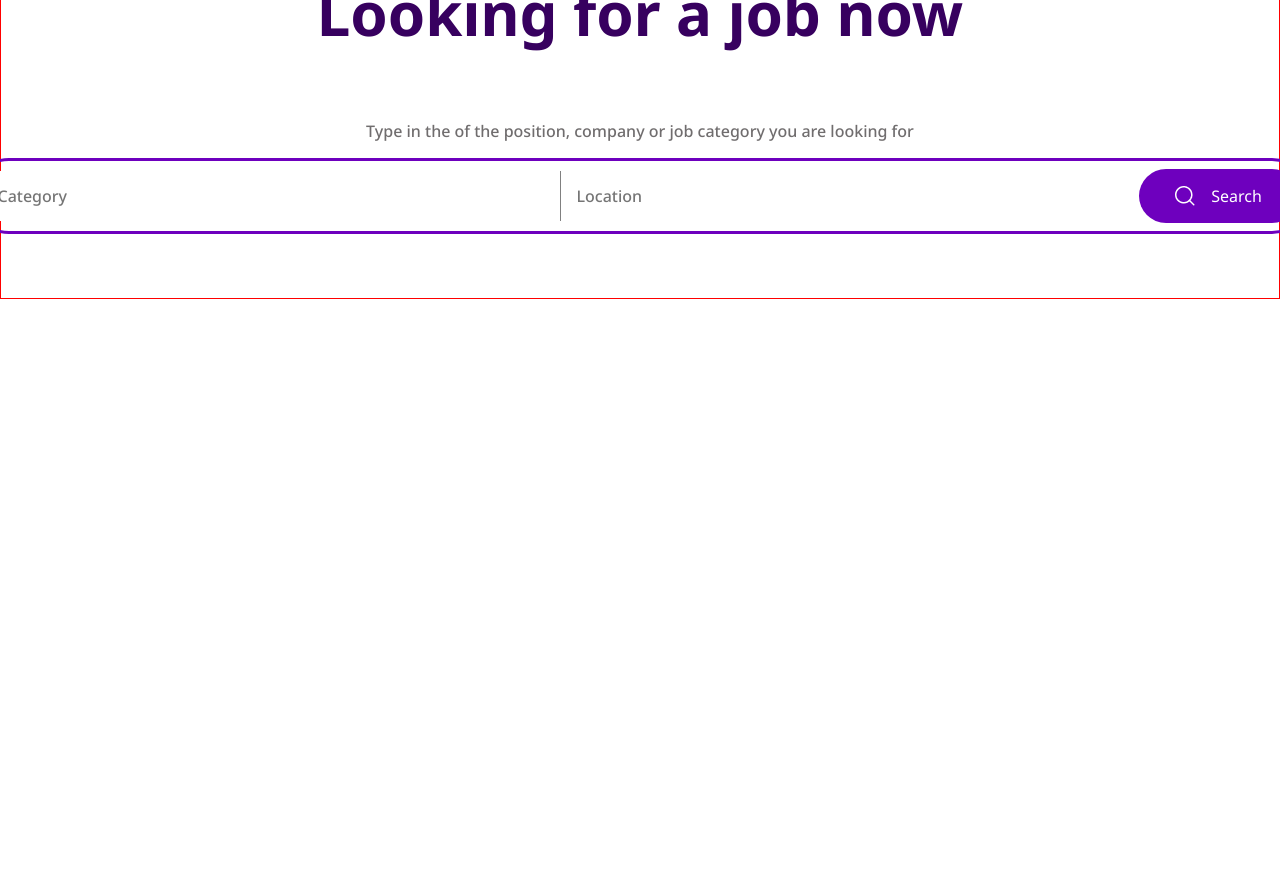
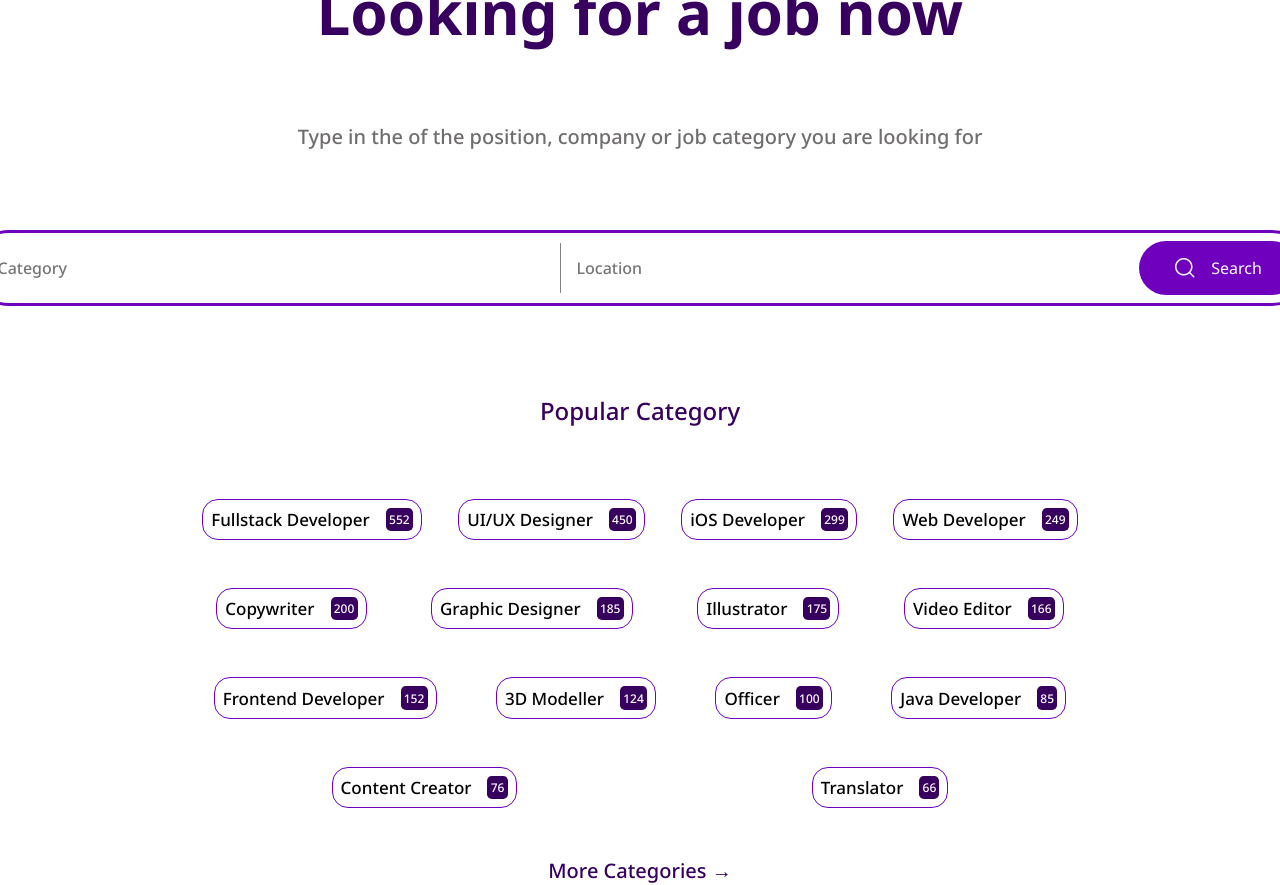
Before and after one commit to guvenfazli/Job-Seeker, a React (Create React App) app in the folder job-finder/: page / in a window 1280 px wide. Shown: the part 2500-3385 px from the top of the page. Before the commit the page ends 2799 px from the top, so only its background shows below. Built offline with nearby package versions, Linux system fonts and the light colour scheme.

Commit message:
Popular tags are done

```diff
--- a/job-finder/src/Components/JobSearch/jobsearch.module.css
+++ b/job-finder/src/Components/JobSearch/jobsearch.module.css
@@ -6,7 +6,6 @@
   align-items: center;
   justify-content: flex-start;
   font-family: "Noto Sans", sans-serif;
-  border: 1px solid red;
   padding: 4rem 0rem;
 }
 
@@ -18,8 +17,9 @@
 
 .jobSearch p{
   color: #706D6E;
-  font-size: 16px;
+  font-size: 20px;
   font-weight: 500;
+  margin-bottom: 5rem;
 }
 
 .searchBars{
--- /dev/null
+++ b/job-finder/src/Components/Popular/Popular.jsx
@@ -0,0 +1,16 @@
+import classes from "./popular.module.css"
+import Tags from "./Tags/Tags"
+import { populerList } from "../../Datas/data"
+
+export default function Popular() {
+  return (
+    <section className={classes.popular}>
+      <p className={classes.title}>Popular Category</p>
+      <div className={classes.tagList}>
+        {populerList.map((row) => <Tags key={row.title} jobs={row.jobs} tags={row.title} />)}
+
+      </div>
+      <button style={{fontSize: "20px", border: "none"}}>More Categories &rarr;</button>
+    </section>
+  )
+}
--- /dev/null
+++ b/job-finder/src/Components/Popular/Tags/Tags.jsx
@@ -0,0 +1,13 @@
+import classes from "./tags.module.css"
+
+export default function Tags({ tags, jobs }) {
+  return (
+    <button className={classes.tag}>
+      <p>
+        {tags}
+
+      </p>
+      <span className={classes.job}>{jobs}</span>
+    </button>
+  )
+}
--- /dev/null
+++ b/job-finder/src/Components/Popular/Tags/tags.module.css
@@ -0,0 +1,38 @@
+@import url('https://fonts.googleapis.com/css2?family=Noto+Sans:ital,wght@0,100..900;1,100..900&display=swap');
+
+
+.tag {
+  display: flex;
+  flex-direction: row;
+  border: 1px solid #6E00BE;
+  align-items: center;
+  font-family: "Noto Sans", sans-serif;
+  background: none;
+  padding: 0.5rem;
+  border-radius: 1rem;
+  justify-content: space-between;
+  cursor: pointer;
+}
+
+.tag p{
+  margin: 0;
+  margin-right: 1rem;
+  font-size: 17px;
+  color: black;
+}
+
+.tag span{
+  padding: 0.2rem;
+  border-radius: 0.3rem;
+  font-size: 12px;
+}
+
+.job{
+  display: flex;
+  align-items: center;
+  justify-content: center;
+  background-color: #37005F;
+  font-family: "Noto Sans", sans-serif;
+  color: white;
+
+}
--- /dev/null
+++ b/job-finder/src/Components/Popular/popular.module.css
@@ -0,0 +1,37 @@
+@import url('https://fonts.googleapis.com/css2?family=Noto+Sans:ital,wght@0,100..900;1,100..900&display=swap');
+
+
+.popular {
+  display: flex;
+  flex-direction: column;
+  align-items: center;
+  justify-content: flex-start;
+  row-gap: 3rem;
+}
+
+.title{
+  color: #37005F;
+  font-weight: 500;
+  font-family: "Noto Sans", sans-serif;
+  font-size: 24px;
+
+}
+
+
+.popular button {
+  background: none;
+  color: #37005F;
+  font-weight: 500;
+  font-family: "Noto Sans", sans-serif;
+}
+
+.tagList {
+  display: flex;
+  flex-direction: row;
+  align-items: center;
+  justify-content: space-around;
+  flex-wrap: wrap;
+  width: 70%;
+  row-gap: 3rem;
+  column-gap: 1rem;
+}
--- /dev/null
+++ b/job-finder/src/Datas/data.js
@@ -0,0 +1,16 @@
+export const populerList = [
+  {title: "Fullstack Developer", jobs: 552},
+  {title: "UI/UX Designer", jobs: 450},
+  {title: "iOS Developer", jobs: 299},
+  {title: "Web Developer", jobs: 249},
+  {title: "Copywriter", jobs: 200},
+  {title: "Graphic Designer", jobs: 185},
+  {title: "Illustrator", jobs: 175},
+  {title: "Video Editor", jobs: 166},
+  {title: "Frontend Developer", jobs: 152},
+  {title: "3D Modeller", jobs: 124},
+  {title: "Officer", jobs: 100},
+  {title: "Java Developer", jobs: 85},
+  {title: "Content Creator", jobs: 76},
+  {title: "Translator", jobs: 66}
+]
--- a/job-finder/src/Pages/HomePage.js
+++ b/job-finder/src/Pages/HomePage.js
@@ -5,7 +5,7 @@ import Stats from "../Components/Stats/Stats"
 import About from "../Components/About/About"
 import AboutSummary from "../Components/AboutSummary/AboutSummary"
 import JobSearch from "../Components/JobSearch/JobSearch"
-
+import Popular from "../Components/Popular/Popular"
 export default function HomePage(){
   return (
     <>
@@ -16,6 +16,7 @@ export default function HomePage(){
       <About />
       <AboutSummary />
       <JobSearch />
+      <Popular />
 
 
     </>
```
